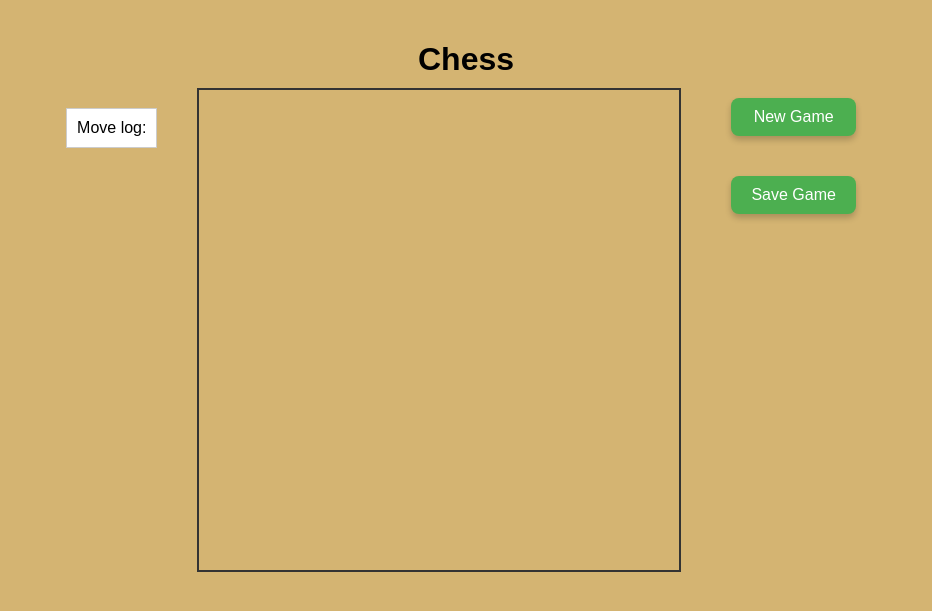
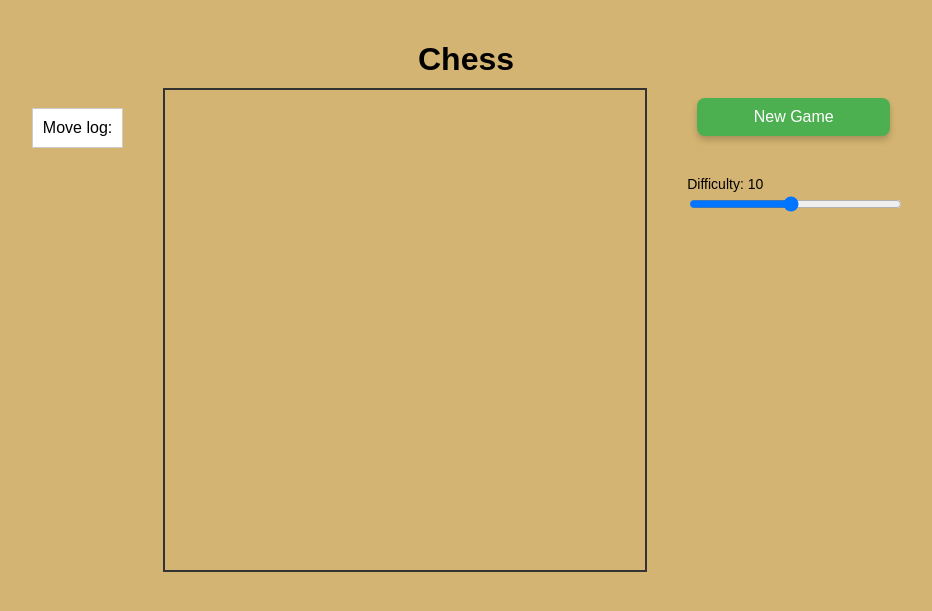
Before and after one commit to dawrinmiller/ChessGame, a Django app: page / in a window 1280 px wide. Shown: the top 611 px of the page, without its empty margins (174-1106 px from the left). Run offline with Django 5.2, Linux system fonts and the light colour scheme; data that the repository does not hold is empty; parts of the project's set-up code (start-up, migrations or seed data) failed here and were passed over.

Commit message:
Final tweaks

```diff
--- a/chessgame/models.py
+++ b/chessgame/models.py
@@ -50,8 +50,19 @@ class Game(models.Model):
 
 # ^^^ Checks game status after move and if it is either checkmate or stalemate it updates game status to the correct state.  ^^^
 
-
     def get_winner(self):
         return 'WHITE' if self.status == 'WHITE_WIN' else 'BLACK' if self.status == 'BLACK_WIN' else None
 
 # ^^^ Returns the winner of the game ^^^
+
+    def get_status_message(self):
+        if self.status == 'WHITE_WIN':
+            return "Game over! You win!"
+        elif self.status == 'BLACK_WIN':
+            return "Game over! You lost!"
+        elif self.status == 'DRAW':
+            return "Game over! It's a draw!"
+        elif self.status == 'ACTIVE':
+            return "Game in progress."
+        else:
+            return "Unknown game status."
--- a/chessgame/static/css/style.css
+++ b/chessgame/static/css/style.css
@@ -91,3 +91,26 @@ button:active {
     padding: 10px;
     background: white;
 }
+
+.difficulty-setting {
+    margin-top: 10px;
+    font-size: 14px;
+}
+
+#difficulty {
+    width: 100%;
+    margin-top: 4px;
+}
+
+#game-wrapper {
+    display: flex;
+    flex-direction: column;
+    align-items: center; /* optional, centers the board horizontally */
+}
+
+#game-result {
+    margin-top: 20px;
+    font-size: 18px;
+    color: red;
+    text-align: center;
+}
--- a/chessgame/static/js/chess.js
+++ b/chessgame/static/js/chess.js
@@ -1,5 +1,12 @@
 console.log('Chess.js is loading!');
 console.log('Chess.js is loading!');
+
+const difficultySlider = document.getElementById('difficulty');
+const difficultyValue = document.getElementById('difficulty-value');
+
+difficultySlider.addEventListener('input', () => {
+    difficultyValue.textContent = difficultySlider.value;
+});
 
 // Immediate log to verify script loading
 console.log('Chess.js loaded!');
@@ -13,6 +20,7 @@ const status = document.getElementById('status');
 let gameId = null;
 let isPlayerTurn = true;
 let selectedCell = null;
+let gameOver = false;
 
 // Add this function at the top of your file to get the CSRF token
 function getCSRFToken() {
@@ -241,15 +249,11 @@ async function startNewGame() {
         createBoard(board);
         isPlayerTurn = true;
         moveLog.innerHTML = '';
+        document.getElementById('game-result').textContent = '';
         updateStatus();
     } catch (error) {
         console.error('New game error:', error);
     }
-}
-
-// Saves the game (placeholder)
-function saveGame() {
-  alert("Game saved!");
 }
 
 // Update the game status
@@ -266,7 +270,8 @@ setInterval(async () => {
             createBoard(currentBoard);
 
             if (response.status !== 'ACTIVE') {
-                alert(`Game Over! ${response.status}`);
+                const resultEl = document.getElementById('game-result');
+                resultEl.textContent = response.status_message || `Game Over! ${response.status}`;
             } else {
                 isPlayerTurn = true;
                 updateStatus();
--- a/chessgame/templates/chessgame/index.html
+++ b/chessgame/templates/chessgame/index.html
@@ -17,11 +17,18 @@
       <div id="move-log">Move log:</div>
     </div>
 
-    <div id="board"></div>
+    <div id="game-wrapper">
+      <div id="board"></div>
+      <div id="game-result"></div>
+    </div>
 
     <div id="right-panel">
       <button onclick="startNewGame()">New Game</button>
-      <button onclick="saveGame()">Save Game</button>
+
+      <div class="difficulty-setting">
+        <label for="difficulty">Difficulty: <span id="difficulty-value">10</span></label>
+        <input type="range" id="difficulty" min="1" max="20" value="10">
+      </div>
     </div>
   </div>
 
--- a/chessgame/views.py
+++ b/chessgame/views.py
@@ -47,6 +47,7 @@ def make_move(request, game_id):
                 'success': True,
                 'fen': game.fen,
                 'status': game.status,
+                'status_message': game.get_status_message(),
                 'ai_move': ai_move
             })
         else:
@@ -67,7 +68,8 @@ def get_game_state(request, game_id):
         return JsonResponse({
             'game_id': game.id,
             'fen': game.fen,
-            'status': game.status
+            'status': game.status,
+            'status_message': game.get_status_message()
         })
 
 # ^^^ Gathers the game state after any action and updates the board accordingly for both sides and reads board status (CHECKMATE,STALEMATE,ACTIVE,CHECK etc,)  ^^^
```
Also changed, not shown: db.sqlite3.
